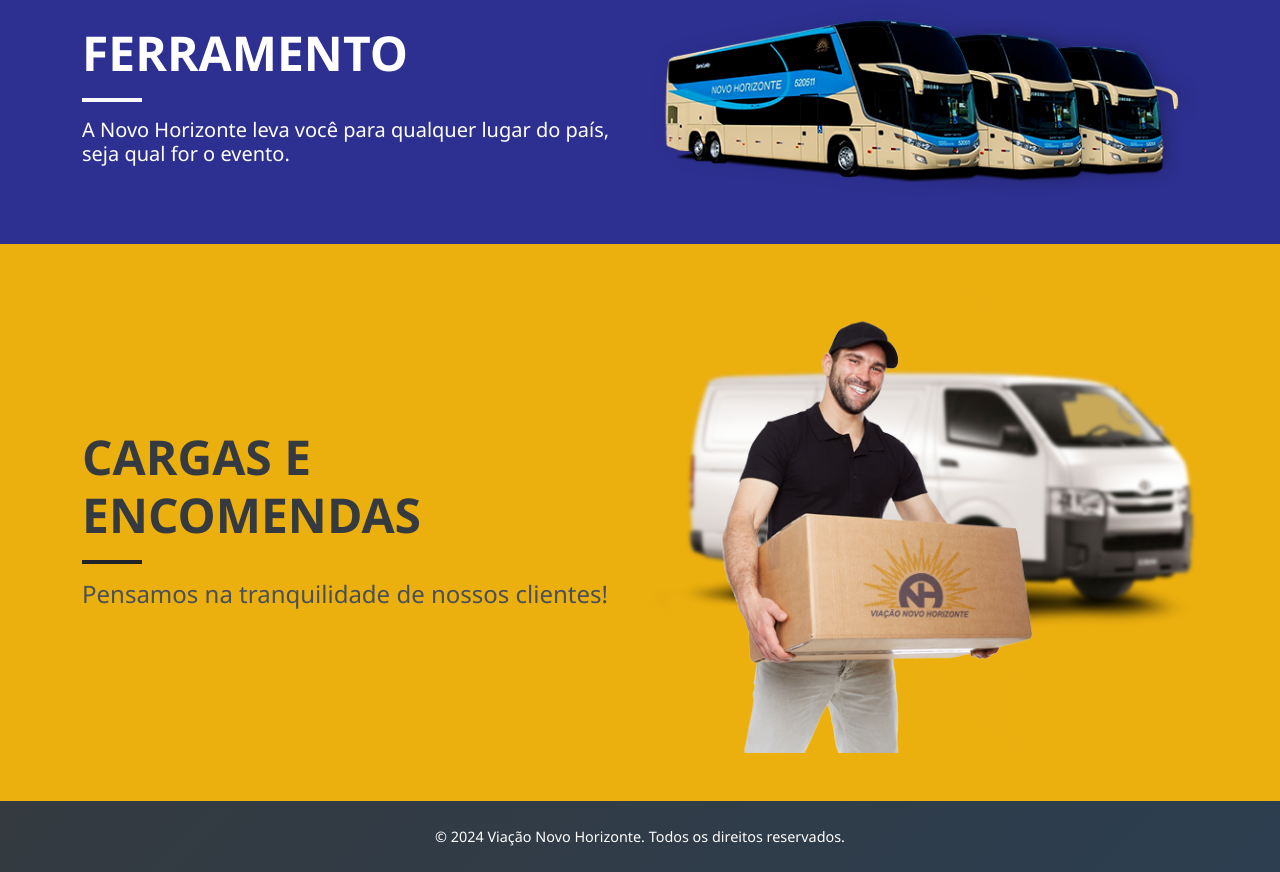
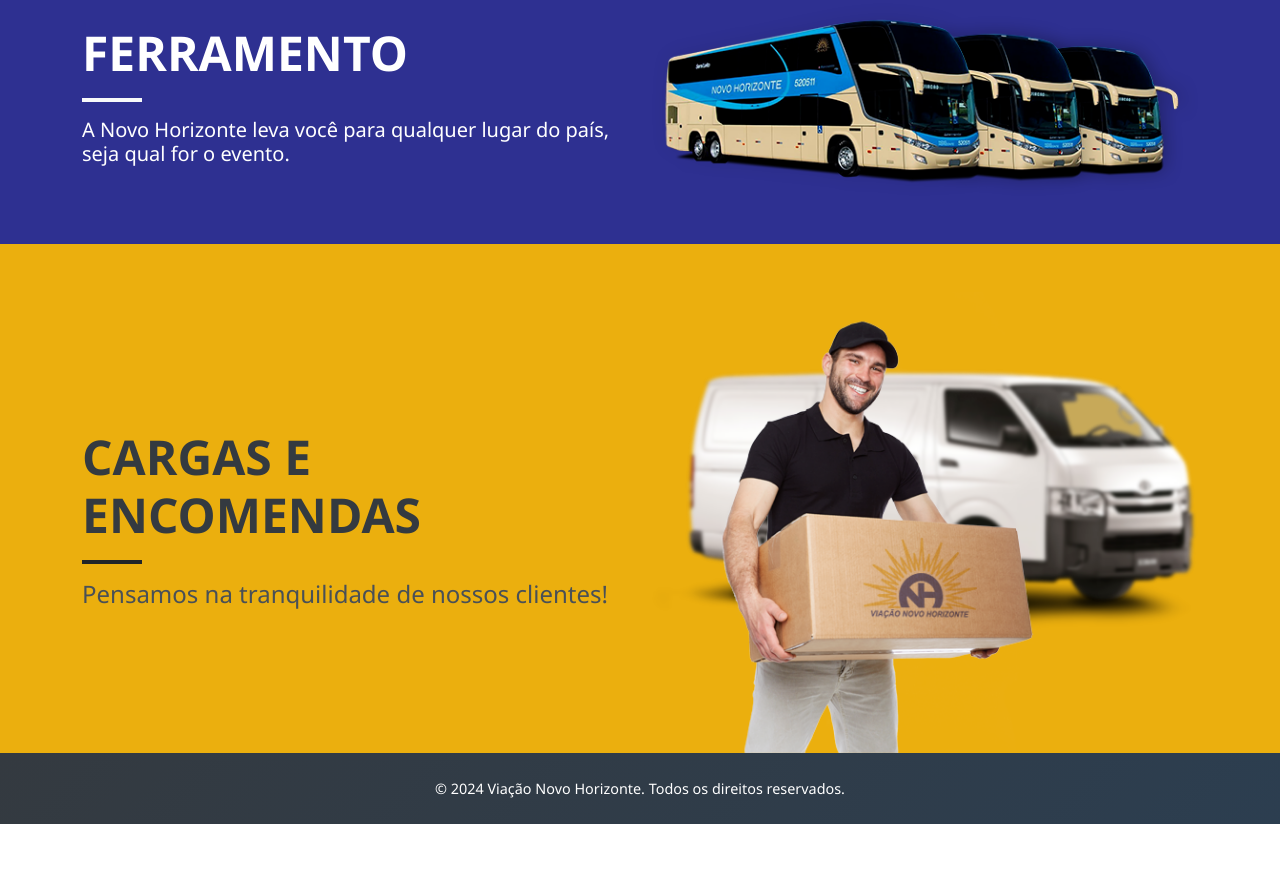
Before and after one commit to brenddonanjos/novo_horizonte_otimizado, a plain HTML site: page index.html in a window 1280 px wide. Shown: the part 1455-2327 px from the top of the page. After the commit the page ends 2279 px from the top, so only its background shows below. Drawn offline with nearby package versions, Linux system fonts and the light colour scheme.

Commit message:
[hotfix]: align image in the last section

```diff
--- a/index.html
+++ b/index.html
@@ -338,7 +338,7 @@
     </section>
 
     <!-- Cargas e encomendas -->
-    <section class="py-5 bg-secondary-custom text-white">
+    <section class="pt-5 bg-secondary-custom text-white">
       <div class="container">
         <div class="row align-items-center">
           <div class="col-md-6 mb-4 mb-md-0">
```
